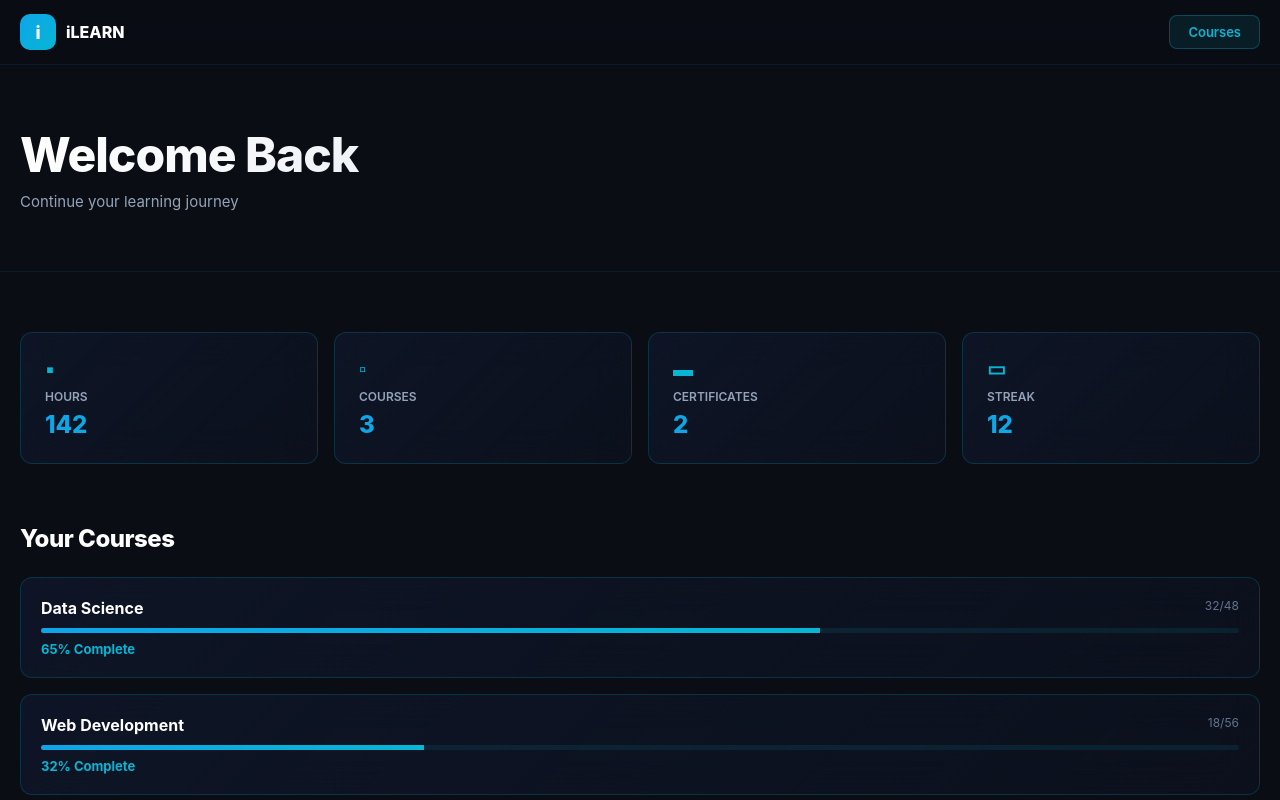
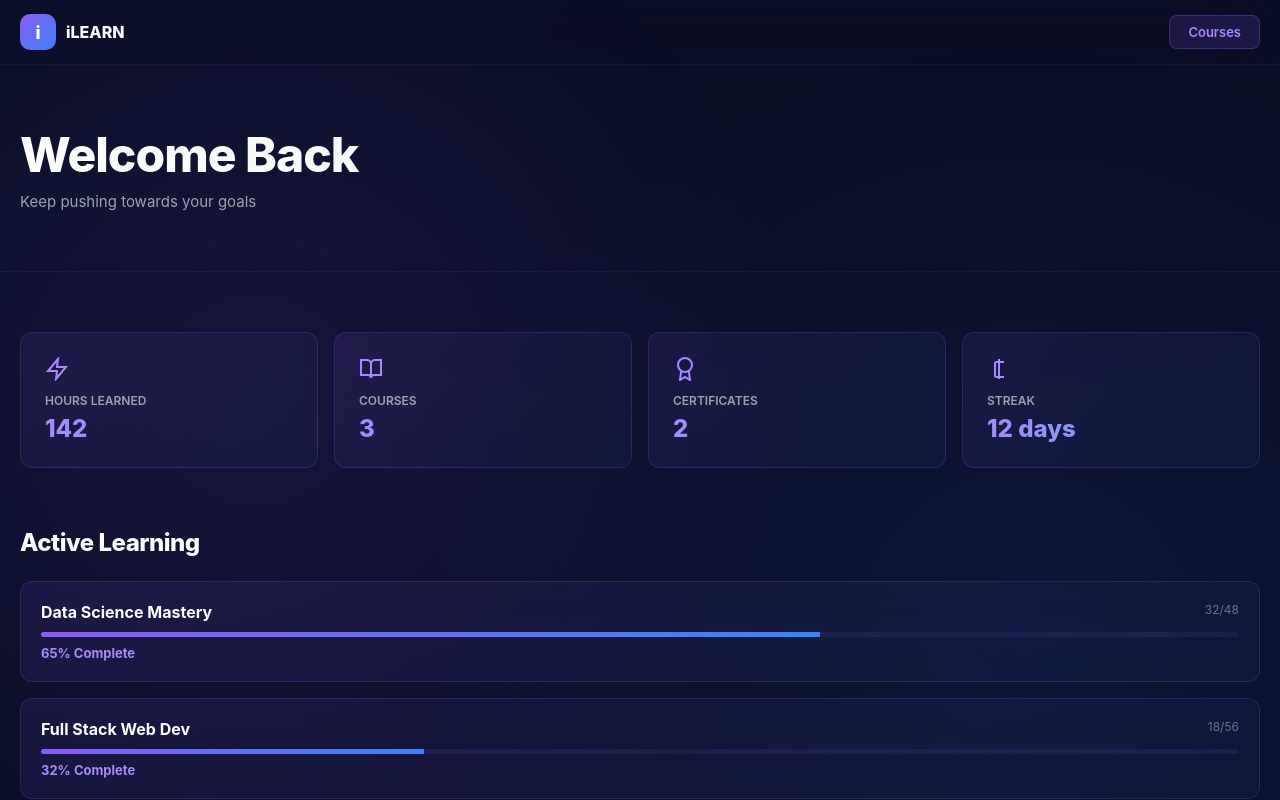
Before and after one commit to emmagreat49-glitch/ilearn-nextjs, a Next.js app: page /dashboard in a window 1280 px wide. Shown: the top 800 px of the page. Built offline with nearby package versions, Linux system fonts and the light colour scheme.

Commit message:
redesign: motion-driven dashboard with smooth animations

```diff
--- a/app/dashboard/page.tsx
+++ b/app/dashboard/page.tsx
@@ -1,21 +1,50 @@
 'use client'
+import { useState, useEffect, useRef } from 'react'
+
+const Icons = {
+  BarChart: () => <svg width="24" height="24" viewBox="0 0 24 24" fill="none" stroke="currentColor" strokeWidth="2"><line x1="12" y1="2" x2="12" y2="22"/><path d="M17 5H9.5a1.5 1.5 0 0 0-1.5 1.5v12a1.5 1.5 0 0 0 1.5 1.5H17"/></svg>,
+  BookOpen: () => <svg width="24" height="24" viewBox="0 0 24 24" fill="none" stroke="currentColor" strokeWidth="2"><path d="M2 3h6a4 4 0 0 1 4 4v14a3 3 0 0 0-3-3H2z"/><path d="M22 3h-6a4 4 0 0 0-4 4v14a3 3 0 0 1 3-3h7z"/></svg>,
+  Award: () => <svg width="24" height="24" viewBox="0 0 24 24" fill="none" stroke="currentColor" strokeWidth="2"><circle cx="12" cy="8" r="7"/><path d="M8.21 13.89L7 23l5-3 5 3-1.21-9.12"/></svg>,
+  Zap: () => <svg width="24" height="24" viewBox="0 0 24 24" fill="none" stroke="currentColor" strokeWidth="2"><polygon points="13 2 3 14 12 14 11 22 21 10 12 10 13 2"/></svg>,
+}
 
 export default function DashboardPage() {
+  const [isLoaded, setIsLoaded] = useState(false)
+
+  useEffect(() => {
+    setIsLoaded(true)
+  }, [])
+
   return (
     <div style={{
-      background: '#0a0d14',
+      background: '#0a0e27',
       color: '#fff',
       minHeight: '100vh',
       fontFamily: '"Inter", -apple-system, sans-serif',
     }}>
+      {/* Background */}
+      <div style={{
+        position: 'fixed',
+        top: 0,
+        left: 0,
+        right: 0,
+        bottom: 0,
+        background: `
+          radial-gradient(circle at 20% 50%, rgba(139, 92, 246, 0.1) 0%, transparent 50%),
+          radial-gradient(circle at 80% 80%, rgba(59, 130, 246, 0.08) 0%, transparent 50%)
+        `,
+        zIndex: 0,
+        pointerEvents: 'none',
+      }} />
+
       {/* Navigation */}
       <nav style={{
         position: 'sticky',
         top: 0,
         zIndex: 100,
-        background: 'rgba(10, 13, 20, 0.5)',
-        backdropFilter: 'blur(30px)',
-        borderBottom: '1px solid rgba(6, 182, 212, 0.1)',
+        background: 'rgba(10, 14, 39, 0.4)',
+        backdropFilter: 'blur(40px)',
+        borderBottom: '1px solid rgba(139, 92, 246, 0.1)',
         padding: '14px 20px',
       }}>
         <div style={{
@@ -29,7 +58,7 @@ export default function DashboardPage() {
             <div style={{
               width: '36px',
               height: '36px',
-              background: 'linear-gradient(135deg, #0ea5e9 0%, #06b6d4 100%)',
+              background: 'linear-gradient(135deg, #8b5cf6 0%, #3b82f6 100%)',
               borderRadius: '10px',
               display: 'flex',
               alignItems: 'center',
@@ -41,12 +70,11 @@ export default function DashboardPage() {
           </a>
           <a href="/courses" style={{
             padding: '8px 18px',
-            background: 'rgba(6, 182, 212, 0.1)',
-            border: '1px solid rgba(6, 182, 212, 0.3)',
+            background: 'rgba(139, 92, 246, 0.15)',
+            border: '1px solid rgba(139, 92, 246, 0.3)',
             borderRadius: '8px',
-            color: '#06b6d4',
+            color: '#a78bfa',
             fontWeight: '600',
-            cursor: 'pointer',
             fontSize: 'clamp(12px, 3vw, 13px)',
             textDecoration: 'none',
             transition: 'all 0.3s',
@@ -62,26 +90,31 @@ export default function DashboardPage() {
         padding: 'clamp(40px, 10vw, 60px) 20px',
         maxWidth: '1400px',
         margin: '0 auto',
-        borderBottom: '1px solid rgba(6, 182, 212, 0.1)',
+        borderBottom: '1px solid rgba(139, 92, 246, 0.1)',
+        position: 'relative',
+        zIndex: 1,
       }}>
         <h1 style={{
           fontSize: 'clamp(28px, 7vw, 48px)',
           fontWeight: '800',
           marginBottom: '8px',
           letterSpacing: '-1px',
-          background: 'linear-gradient(135deg, #ffffff 0%, #cbd5e1 100%)',
+          background: 'linear-gradient(135deg, #ffffff 0%, #e5e7eb 100%)',
           WebkitBackgroundClip: 'text',
           WebkitTextFillColor: 'transparent',
+          opacity: isLoaded ? 1 : 0,
+          transform: isLoaded ? 'translateY(0)' : 'translateY(20px)',
+          transition: 'all 0.8s cubic-bezier(0.34, 1.56, 0.64, 1)',
         }}>
           Welcome Back
         </h1>
-        <p style={{ fontSize: 'clamp(13px, 3vw, 15px)', color: '#94a3b8' }}>
-          Continue your learning journey
+        <p style={{ fontSize: 'clamp(13px, 3vw, 15px)', color: '#9ca3af' }}>
+          Keep pushing towards your goals
         </p>
       </div>
 
-      {/* Stats Grid */}
-      <div style={{ padding: 'clamp(40px, 10vw, 60px) 20px', maxWidth: '1400px', margin: '0 auto' }}>
+      {/* Stats */}
+      <div style={{ padding: 'clamp(40px, 10vw, 60px) 20px', maxWidth: '1400px', margin: '0 auto', position: 'relative', zIndex: 1 }}>
         <div style={{
           display: 'grid',
           gridTemplateColumns: 'repeat(auto-fit, minmax(150px, 1fr))',
@@ -89,32 +122,41 @@ export default function DashboardPage() {
           marginBottom: 'clamp(40px, 10vw, 60px)',
         }}>
           {[
-            { label: 'Hours', value: '142', icon: '▪' },
-            { label: 'Courses', value: '3', icon: '▫' },
-            { label: 'Certificates', value: '2', icon: '▬' },
-            { label: 'Streak', value: '12', icon: '▭' },
+            { label: 'Hours Learned', value: '142', Icon: Icons.Zap, delay: 0.1 },
+            { label: 'Courses', value: '3', Icon: Icons.BookOpen, delay: 0.2 },
+            { label: 'Certificates', value: '2', Icon: Icons.Award, delay: 0.3 },
+            { label: 'Streak', value: '12 days', Icon: Icons.BarChart, delay: 0.4 },
           ].map((stat, i) => (
             <div
               key={i}
               style={{
                 padding: 'clamp(16px, 4vw, 24px)',
-                background: 'linear-gradient(135deg, rgba(15, 23, 42, 0.8) 0%, rgba(15, 23, 42, 0.4) 100%)',
-                border: '1px solid rgba(6, 182, 212, 0.2)',
+                background: 'linear-gradient(135deg, rgba(139, 92, 246, 0.1) 0%, rgba(59, 130, 246, 0.05) 100%)',
+                border: '1px solid rgba(139, 92, 246, 0.2)',
                 borderRadius: '12px',
                 backdropFilter: 'blur(20px)',
-                transition: 'all 0.3s',
+                transition: 'all 0.3s cubic-bezier(0.34, 1.56, 0.64, 1)',
+                opacity: isLoaded ? 1 : 0,
+                transform: isLoaded ? 'translateY(0)' : 'translateY(20px)',
+                transitionDelay: `${stat.delay}s`,
+              }}
+              onMouseEnter={(e) => {
+                e.currentTarget.style.transform = 'translateY(-4px)'
+              }}
+              onMouseLeave={(e) => {
+                e.currentTarget.style.transform = 'translateY(0)'
               }}
             >
-              <div style={{ fontSize: 'clamp(16px, 4vw, 20px)', color: '#06b6d4', marginBottom: '8px', fontWeight: '600' }}>
-                {stat.icon}
+              <div style={{ fontSize: '18px', color: '#a78bfa', marginBottom: '8px' }}>
+                <stat.Icon />
               </div>
-              <div style={{ fontSize: 'clamp(11px, 2.5vw, 12px)', color: '#94a3b8', fontWeight: '600', textTransform: 'uppercase', marginBottom: '6px' }}>
+              <div style={{ fontSize: 'clamp(11px, 2.5vw, 12px)', color: '#9ca3af', fontWeight: '600', textTransform: 'uppercase', marginBottom: '6px' }}>
                 {stat.label}
               </div>
               <div style={{
                 fontSize: 'clamp(18px, 5vw, 24px)',
                 fontWeight: '800',
-                background: 'linear-gradient(135deg, #0ea5e9 0%, #06b6d4 100%)',
+                background: 'linear-gradient(135deg, #a78bfa 0%, #60a5fa 100%)',
                 WebkitBackgroundClip: 'text',
                 WebkitTextFillColor: 'transparent',
               }}>
@@ -124,46 +166,57 @@ export default function DashboardPage() {
           ))}
         </div>
 
-        {/* Courses Section */}
+        {/* Courses */}
         <h2 style={{
           fontSize: 'clamp(18px, 4.5vw, 24px)',
           fontWeight: '800',
           marginBottom: 'clamp(16px, 4vw, 24px)',
           letterSpacing: '-0.5px',
         }}>
-          Your Courses
+          Active Learning
         </h2>
 
         <div style={{ display: 'grid', gridTemplateColumns: '1fr', gap: 'clamp(12px, 3vw, 16px)', marginBottom: 'clamp(40px, 10vw, 60px)' }}>
           {[
-            { title: 'Data Science', progress: 65, lessons: '32/48' },
-            { title: 'Web Development', progress: 32, lessons: '18/56' },
-            { title: 'AI & ML', progress: 8, lessons: '5/64' },
-            { title: 'Cloud & DevOps', progress: 0, lessons: '0/40' },
+            { title: 'Data Science Mastery', progress: 65, lessons: '32/48', delay: 0.1 },
+            { title: 'Full Stack Web Dev', progress: 32, lessons: '18/56', delay: 0.2 },
+            { title: 'AI & Machine Learning', progress: 8, lessons: '5/64', delay: 0.3 },
+            { title: 'Cloud & DevOps', progress: 0, lessons: '0/40', delay: 0.4 },
           ].map((course, i) => (
             <div
               key={i}
               style={{
                 padding: 'clamp(16px, 4vw, 20px)',
-                background: 'linear-gradient(135deg, rgba(15, 23, 42, 0.8) 0%, rgba(15, 23, 42, 0.4) 100%)',
-                border: '1px solid rgba(6, 182, 212, 0.2)',
+                background: 'linear-gradient(135deg, rgba(139, 92, 246, 0.1) 0%, rgba(59, 130, 246, 0.05) 100%)',
+                border: '1px solid rgba(139, 92, 246, 0.2)',
                 borderRadius: '12px',
                 backdropFilter: 'blur(20px)',
-                transition: 'all 0.3s',
+                transition: 'all 0.3s cubic-bezier(0.34, 1.56, 0.64, 1)',
+                opacity: isLoaded ? 1 : 0,
+                transform: isLoaded ? 'translateY(0)' : 'translateY(20px)',
+                transitionDelay: `${course.delay}s`,
+              }}
+              onMouseEnter={(e) => {
+                e.currentTarget.style.transform = 'translateY(-4px)'
+                e.currentTarget.style.borderColor = 'rgba(139, 92, 246, 0.5)'
+              }}
+              onMouseLeave={(e) => {
+                e.currentTarget.style.transform = 'translateY(0)'
+                e.currentTarget.style.borderColor = 'rgba(139, 92, 246, 0.2)'
               }}
             >
               <div style={{ display: 'flex', justifyContent: 'space-between', alignItems: 'start', marginBottom: '10px' }}>
                 <h3 style={{ fontSize: 'clamp(14px, 3.5vw, 16px)', fontWeight: '700' }}>
                   {course.title}
                 </h3>
-                <span style={{ fontSize: 'clamp(11px, 2.5vw, 12px)', color: '#64748b' }}>
+                <span style={{ fontSize: 'clamp(11px, 2.5vw, 12px)', color: '#6b7280' }}>
                   {course.lessons}
                 </span>
               </div>
 
               <div style={{
                 height: '5px',
-                background: 'rgba(6, 182, 212, 0.1)',
+                background: 'rgba(139, 92, 246, 0.1)',
                 borderRadius: '3px',
                 overflow: 'hidden',
                 marginBottom: '8px',
@@ -171,14 +224,15 @@ export default function DashboardPage() {
                 <div
                   style={{
                     height: '100%',
-                    background: 'linear-gradient(90deg, #0ea5e9 0%, #06b6d4 100%)',
+                    background: 'linear-gradient(90deg, #8b5cf6 0%, #3b82f6 100%)',
                     width: `${course.progress}%`,
-                    transition: 'width 0.5s',
+                    transition: 'width 0.8s cubic-bezier(0.34, 1.56, 0.64, 1)',
+                    transitionDelay: `${course.delay + 0.5}s`,
                   }}
                 />
               </div>
 
-              <div style={{ fontSize: 'clamp(11px, 2.5vw, 13px)', fontWeight: '700', color: '#06b6d4' }}>
+              <div style={{ fontSize: 'clamp(11px, 2.5vw, 13px)', fontWeight: '700', color: '#a78bfa' }}>
                 {course.progress}% Complete
               </div>
             </div>
@@ -190,7 +244,7 @@ export default function DashboardPage() {
           <a href="/courses" style={{
             display: 'inline-block',
             padding: 'clamp(11px, 2.5vw, 14px) clamp(20px, 5vw, 40px)',
-            background: 'linear-gradient(135deg, #0ea5e9 0%, #06b6d4 100%)',
+            background: 'linear-gradient(135deg, #8b5cf6 0%, #3b82f6 100%)',
             border: 'none',
             borderRadius: '8px',
             color: 'white',
@@ -198,12 +252,26 @@ export default function DashboardPage() {
             fontSize: 'clamp(12px, 3vw, 14px)',
             textDecoration: 'none',
             cursor: 'pointer',
-            transition: 'all 0.3s',
+            transition: 'all 0.3s cubic-bezier(0.34, 1.56, 0.64, 1)',
+            boxShadow: '0 8px 24px rgba(139, 92, 246, 0.2)',
           }}>
             Explore More Courses
           </a>
         </div>
       </div>
+
+      <style>{`
+        @keyframes slideInLeft {
+          from {
+            opacity: 0;
+            transform: translateX(-20px);
+          }
+          to {
+            opacity: 1;
+            transform: translateX(0);
+          }
+        }
+      `}</style>
     </div>
   )
 }
```
